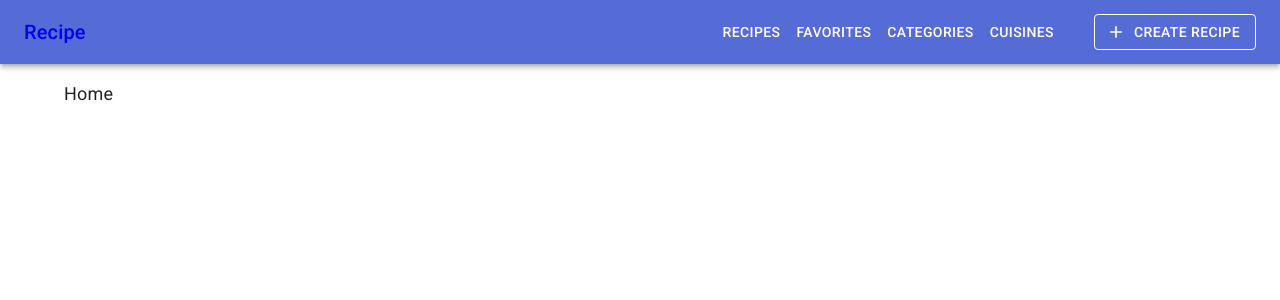
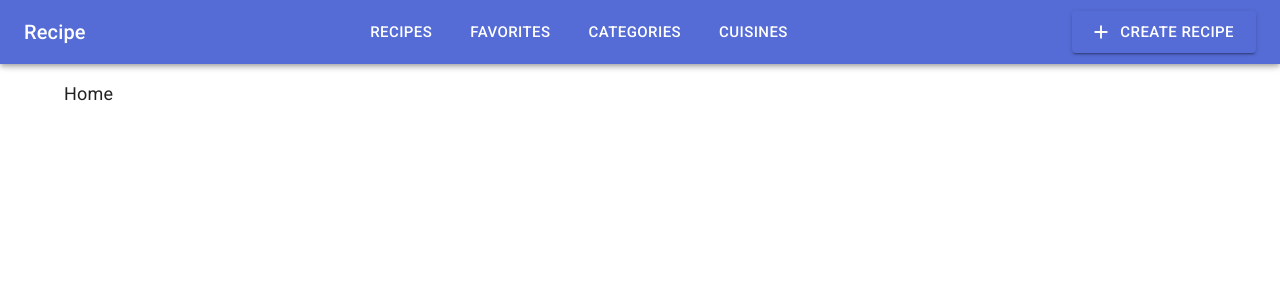
Before and after one commit to REVERTUX/Recipe-App, a React (Vite) app: page / in a window 1280 px wide. Shown: the top 300 px of the page. Built offline with nearby package versions, Linux system fonts and the light colour scheme.

Commit message:
Show nav drawer when screen width is too small

```diff
--- a/src/Layout.tsx
+++ b/src/Layout.tsx
@@ -1,6 +1,22 @@
-import { Outlet, Link } from 'react-router-dom';
-import { Box, AppBar, Toolbar, Typography, Container } from '@mui/material';
+import { useState } from 'react';
+import { Outlet, Link, NavLink } from 'react-router-dom';
+import {
+  Box,
+  AppBar,
+  Toolbar,
+  Typography,
+  Container,
+  Drawer,
+  IconButton,
+  Divider,
+  List,
+  ListItem,
+  ListItemButton,
+  ListItemText,
+  Button,
+} from '@mui/material';
 import AddIcon from '@mui/icons-material/Add';
+import MenuIcon from '@mui/icons-material/Menu';
 
 import CustomNavLink, {
   CustomNavLinkProps,
@@ -12,48 +28,112 @@ const navItems: CustomNavLinkProps[] = [
   { to: '/categories', name: 'Categories' },
   { to: '/cuisines', name: 'Cuisines' },
 ];
+const drawerWidth = 240;
 
 function Layout() {
+  const [mobileOpen, setMobileOpen] = useState(false);
+
+  const handleDrawerToggle = () => {
+    setMobileOpen((prevState) => !prevState);
+  };
+
   return (
-    <div>
-      <Box sx={{ flexGrow: 1 }}>
-        <AppBar position="static">
+    <Box sx={{ display: 'flex' }}>
+      <AppBar component="nav">
         <Toolbar sx={{ display: 'flex', justifyContent: 'space-between' }}>
+          <IconButton
+            color="inherit"
+            aria-label="open drawer"
+            edge="start"
+            onClick={handleDrawerToggle}
+            sx={{ mr: 2, display: { md: 'none' } }}
+          >
+            <MenuIcon />
+          </IconButton>
           <Link to="/">
             <Typography
               variant="h6"
-                noWrap
               component="div"
-                sx={{ flexGrow: 1, display: { xs: 'none', sm: 'block' } }}
+              color="white"
+              sx={{ flexGrow: 1, display: { xs: 'none', md: 'block' } }}
             >
               Recipe
             </Typography>
           </Link>
-            <Box component="nav" display="flex" gap="32px">
-              <div>
+          <Box sx={{ display: { xs: 'none', md: 'flex' }, gap: '16px' }}>
             {navItems.map(({ name, to }) => (
               <CustomNavLink key={name} to={to} name={name} />
             ))}
-              </div>
-              <CustomNavLink
+          </Box>
+          <Button
+            variant="contained"
+            size="large"
+            component={NavLink}
             to="/recipes/create"
-                name="Create Recipe"
-                variant="outlined"
-                icon={<AddIcon />}
-              />
-            </Box>
+            startIcon={<AddIcon />}
+          >
+            Create Recipe
+          </Button>
         </Toolbar>
       </AppBar>
+      <Box component="nav">
+        <Drawer
+          variant="temporary"
+          open={mobileOpen}
+          onClose={handleDrawerToggle}
+          ModalProps={{
+            keepMounted: true,
+          }}
+          sx={{
+            display: { xs: 'block', md: 'none' },
+            '& .MuiDrawer-paper': {
+              boxSizing: 'border-box',
+              width: drawerWidth,
+            },
+          }}
+        >
+          <Box onClick={handleDrawerToggle} sx={{ textAlign: 'center' }}>
+            <Link to="/">
+              <Typography
+                variant="h6"
+                sx={{ my: 2, color: (t) => t.palette.text.primary }}
+              >
+                Recipe
+              </Typography>
+            </Link>
+            <Divider />
+            <List>
+              {navItems.map(({ name, to }) => (
+                <ListItem key={name} disablePadding>
+                  <ListItemButton
+                    sx={{
+                      textAlign: 'center',
+                      '&.active': { textDecoration: 'underline' },
+                    }}
+                    component={NavLink}
+                    to={to}
+                  >
+                    <ListItemText primary={name} />
+                  </ListItemButton>
+                </ListItem>
+              ))}
+            </List>
           </Box>
-      <Container
+        </Drawer>
+      </Box>
+      <Container sx={{ padding: '0' }}>
+        <Toolbar />
+        <Box
+          component="main"
           sx={{
             paddingTop: (theme) => theme.spacing(2),
             paddingBottom: (theme) => theme.spacing(2),
           }}
         >
           <Outlet />
+        </Box>
       </Container>
-    </div>
+    </Box>
   );
 }
 
--- a/src/common/components/CustomNavLink.tsx
+++ b/src/common/components/CustomNavLink.tsx
@@ -19,9 +19,13 @@ function CustomNavLink({
     <Button
       variant={variant}
       color="inherit"
+      size="large"
       component={NavLink}
       to={to}
       startIcon={icon}
+      sx={{
+        '&.active': { backgroundColor: (theme) => theme.palette.primary.light },
+      }}
     >
       {name}
     </Button>
--- a/src/features/recipes/RecipesView.tsx
+++ b/src/features/recipes/RecipesView.tsx
@@ -6,7 +6,8 @@ import RecipeItem from './RecipeListItem';
 import { RecipeListView } from '../../models/recipe';
 import RecipeBasicPlaceholder from '../recipe/RecipeBasicPlaceholder';
 
-const RecipesContainer = styled(Container)(({ theme }) => ({
+const RecipesContainer = styled('div')(({ theme }) => ({
+  width: '100%',
   display: 'flex',
   gap: theme.spacing(2),
   flexDirection: 'column',
--- a/src/page/CreateRecipePage.tsx
+++ b/src/page/CreateRecipePage.tsx
@@ -1,3 +1,4 @@
+import { Container } from '@mui/material';
 import { CreateRecipe } from '../models/recipe';
 import RecipeForm from '../features/createRecipe/RecipeForm';
 import { useCreateRecipeMutation } from '../services/recipes';
@@ -20,7 +21,11 @@ function CreateRecipePage() {
       });
   };
 
-  return <RecipeForm onSubmit={handleFormSubmit} />;
+  return (
+    <Container>
+      <RecipeForm onSubmit={handleFormSubmit} />
+    </Container>
+  );
 }
 
 export default CreateRecipePage;
```
Lines whose indentation alone changed are shown as unchanged.
